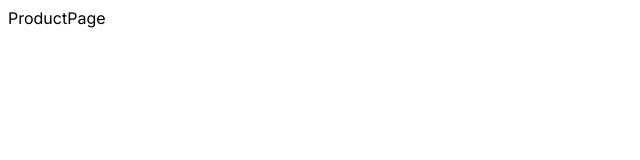
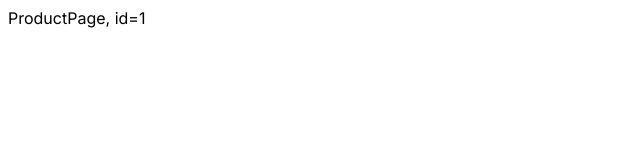
Before and after one commit to chertoha/aka-next-front, a Next.js app: page /products/1 in a window 1280 px wide. Shown: the top 160 px of the page, without its empty margins (0-640 px from the left). Built offline with nearby package versions, Linux system fonts and the light colour scheme.

Commit message:
params, search params

```diff
--- a/src/app/[category]/[sub]/page.tsx
+++ b/src/app/[category]/[sub]/page.tsx
@@ -4,7 +4,7 @@ import React from "react";
 const SubCategory = () => {
   return (
     <div>
-      <Link href={`/products/:test-product-id`}>Product-test</Link>
+      <Link href={`/products/test-product-id`}>Product-test</Link>
     </div>
   );
 };
--- a/src/app/products/[id]/page.tsx
+++ b/src/app/products/[id]/page.tsx
@@ -1,14 +1,24 @@
 "use client";
+import { useParams, useSearchParams } from "next/navigation";
 
-import { usePathname, useSearchParams } from "next/navigation";
+// interface IProductPageProps {
+//   params: {
+//     id: string;
+//   };
+// }
+
+// interface IParams {
+//   id: string;
+// }
 
 const ProductPage = () => {
-  const pathname = usePathname();
-  const params = useSearchParams();
-  console.log(pathname);
-  console.log(params);
+  const params = useParams();
+  const searchParams = useSearchParams();
+  const res = searchParams.get("search");
 
-  return <div>ProductPage</div>;
+  console.log("searchParams", res);
+
+  return <div>ProductPage, id={params.id}</div>;
 };
 
 export default ProductPage;
```
